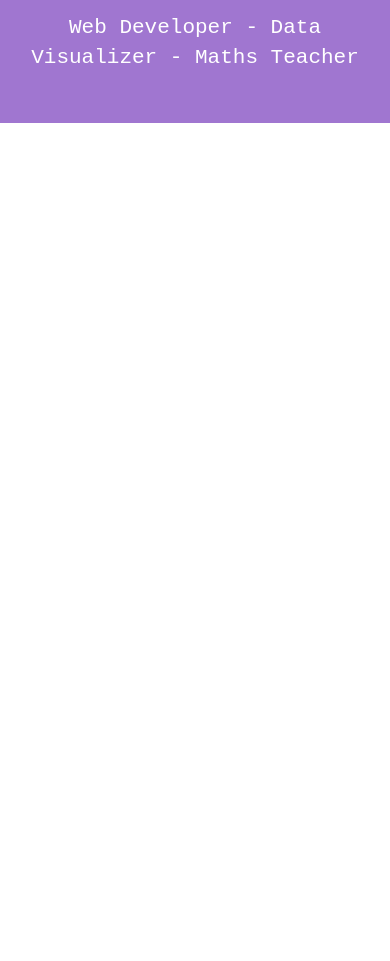
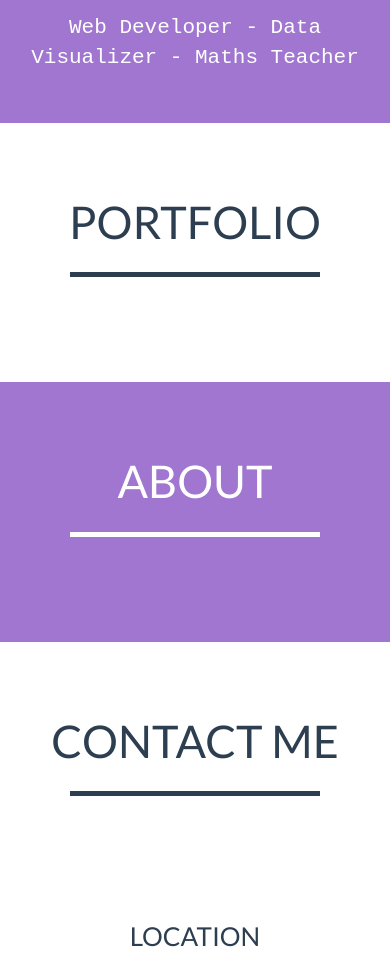
Before and after one commit to yingbiu/projects, a plain HTML site: page portfolio/PC/index.html in a window 390 px wide. Shown: the part 460-1421 px from the top of the page. Before the commit the page ends 844 px from the top, so only its background shows below. Drawn offline with Linux system fonts and the light colour scheme.

Commit message:
PC mobile updated

```diff
--- a/portfolio/PC/css/portfolio.css
+++ b/portfolio/PC/css/portfolio.css
@@ -109,6 +109,7 @@ header {
     text-align: center;
     color: #fff;
     background: #a076d0;
+
 }
 
 header .container {
@@ -183,3 +184,36 @@ header .intro-text .skills {
 .navbar-nav li a:hover{
     color: #a076d0;
 }
+
+section {
+    padding: 100px 0;
+}
+
+section h2 {
+    margin: 0;
+    font-size: 3em;
+}
+
+section.success {
+    color: #fff;
+    background:  #a076d0;
+}
+
+section.success a,
+section.success a:hover,
+section.success a:focus,
+section.success a:active,
+section.success a.active {
+    outline: 0;
+    color: #2c3e50;
+}
+
+@media(max-width:767px) {
+    section {
+        padding: 75px 0;
+    }
+
+    section.first {
+        padding-top: 75px;
+    }
+}
--- a/portfolio/PC/index.html
+++ b/portfolio/PC/index.html
@@ -81,6 +81,58 @@
     </div>
 </header>
 
+<!--Portfolio-->
+<section id="portfolio">
+    <div class="container">
+        <div class="row">
+            <div class="col-lg-12 text-center">
+                <h2>PORTFOLIO</h2>
+                <hr class="star-primary"/>
+            </div>
+        </div>
+    </div>
+
+</section>
+
+<!--About-->
+<section class="success" id="about">
+    <div class="container">
+        <div class="row">
+            <div class="col-lg-12 text-center">
+                <h2>About</h2>
+                <hr class="star-light"/>
+            </div>
+
+        </div>
+    </div>
+
+</section>
+
+<!--Contact-->
+<section id="contact">
+    <div class="container">
+        <div class="row">
+            <div class="col-lg-12 text-center">
+                <h2>Contact Me</h2>
+                <hr class="star-primary"/>
+
+            </div>
+        </div>
+    </div>
+</section>
+
+<!--Footer-->
+<footer class="text-center">
+    <div class="footer-above">
+        <div class="container">
+            <div class="row">
+                <div class="footer-col col-md-4">
+                    <h3>Location</h3>
+                </div>
+            </div>
+        </div>
+    </div>
+</footer>
 <script>
     $(".hello").mouseover($(this).css("color","red"))
 </script>
```
